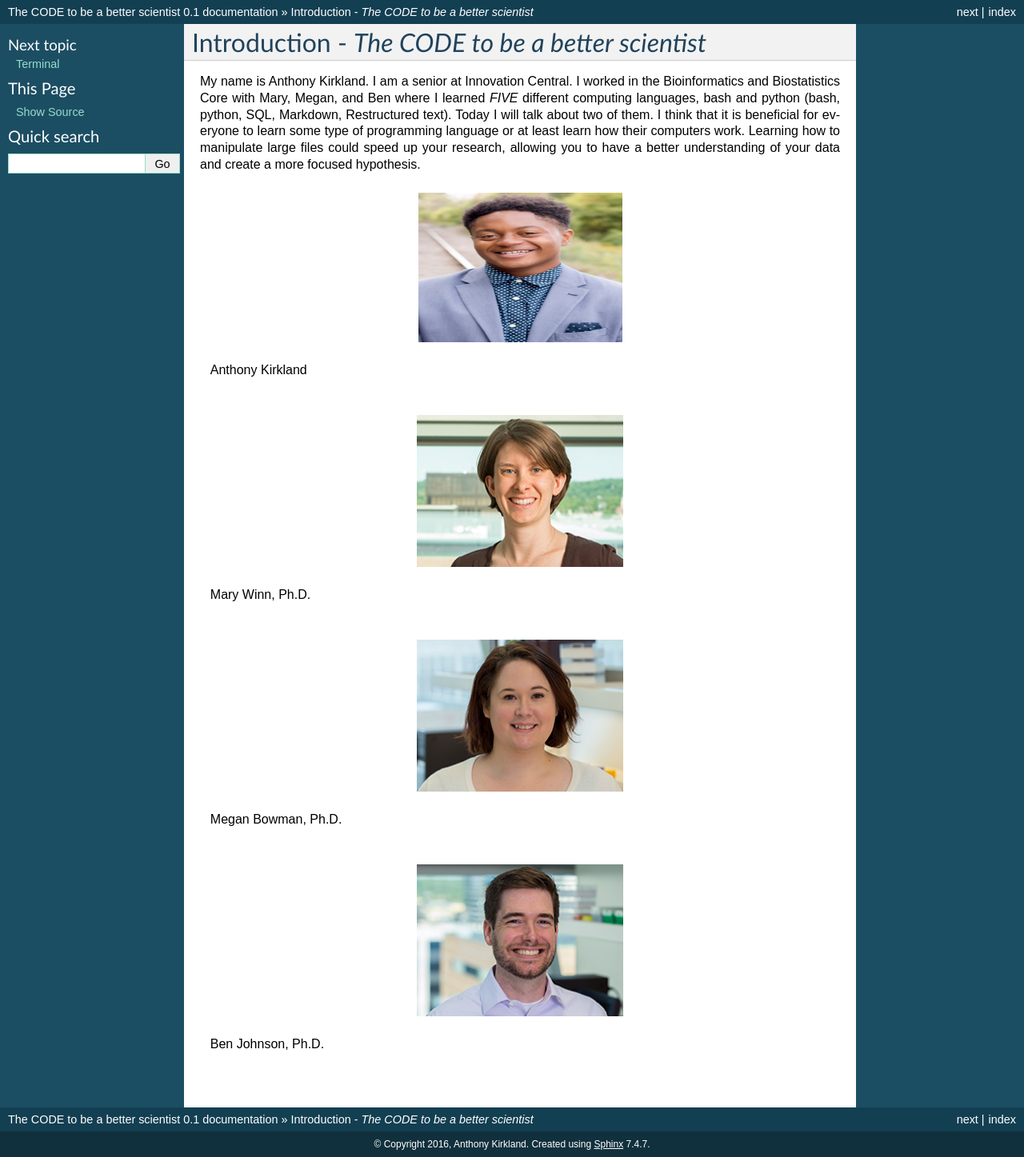
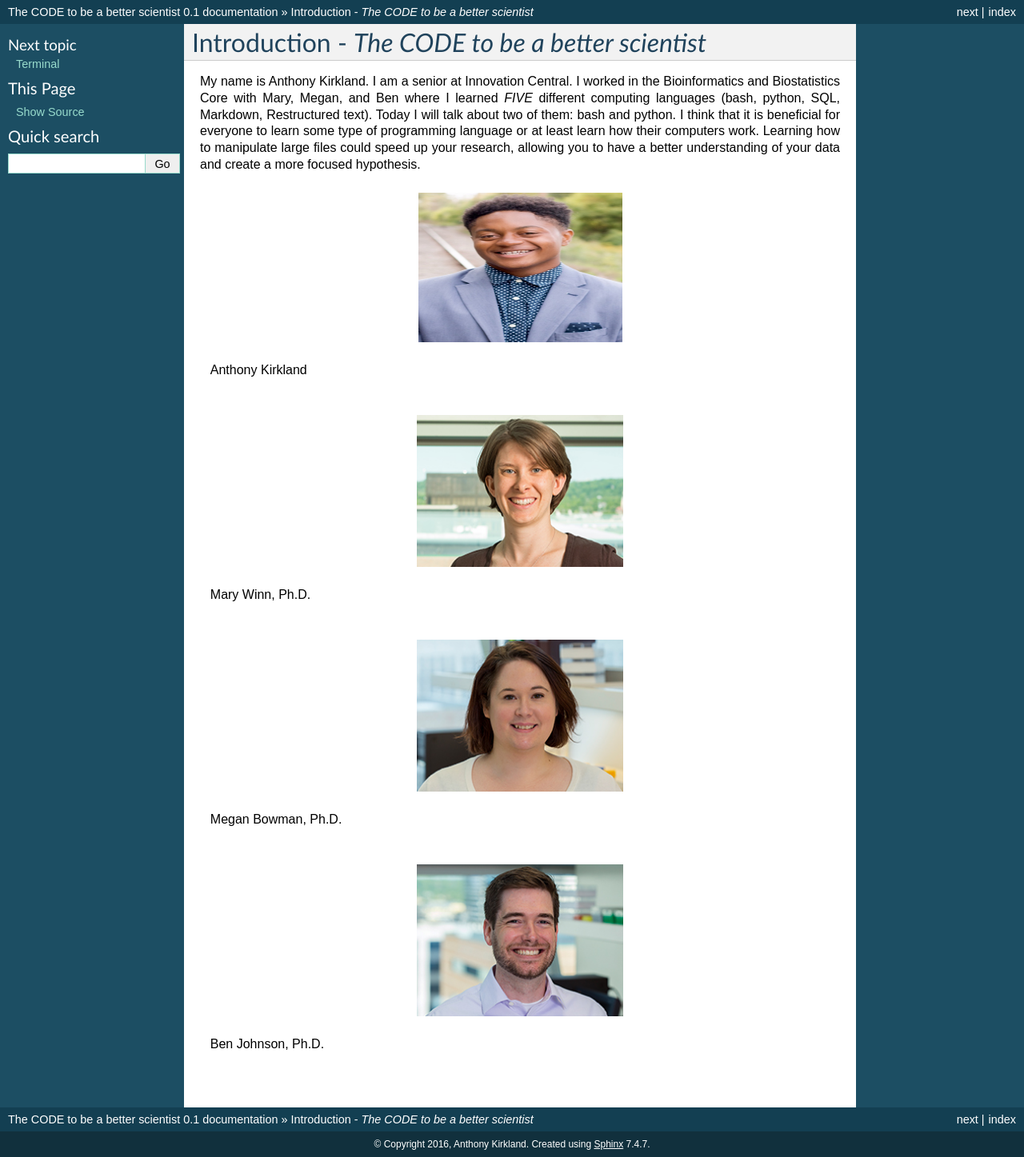
Before and after one commit to akirk616/Anthonys_Teaching_documentation, a Sphinx documentation site: the page built from source/index.rst, in a window 1280 px wide. Shown: the whole page at 80% size. Built offline with Sphinx 7.4.7, drawn with Linux system fonts in a browser that asks for light colours.

```diff
--- a/source/index.rst
+++ b/source/index.rst
@@ -5,7 +5,7 @@
 
 Introduction - *The CODE to be a better scientist*
 ============
-My name is Anthony Kirkland. I am a senior at Innovation Central. I worked in the Bioinformatics and Biostatistics Core with Mary, Megan, and Ben where I learned *FIVE* different computing languages, bash and python (bash, python, SQL, Markdown, Restructured text). Today I will talk about two of them. I think that it is beneficial for everyone to learn some type of programming language or at least learn how their computers work. Learning how to manipulate large files could speed up your research, allowing you to have a better understanding of your data and create a more focused hypothesis.
+My name is Anthony Kirkland. I am a senior at Innovation Central. I worked in the Bioinformatics and Biostatistics Core with Mary, Megan, and Ben where I learned *FIVE* different computing languages (bash, python, SQL, Markdown, Restructured text). Today I will talk about two of them: bash and python. I think that it is beneficial for everyone to learn some type of programming language or at least learn how their computers work. Learning how to manipulate large files could speed up your research, allowing you to have a better understanding of your data and create a more focused hypothesis.
 
 
 .. figure:: AnthonyKirkland.jpg
```
